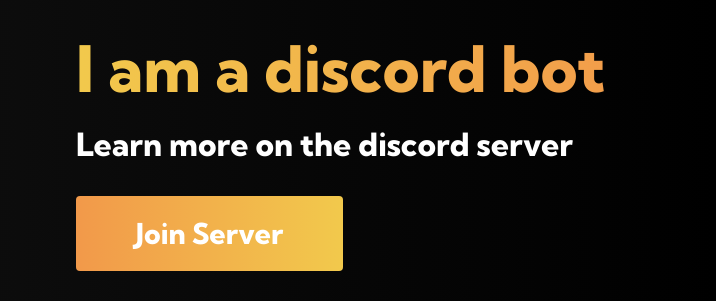
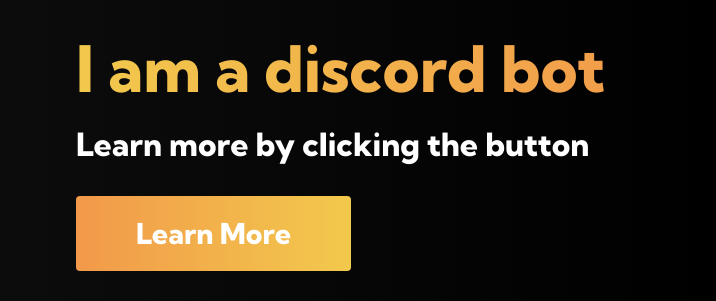
Before and after one commit to TheRealBobBot/TheRealBobBot.github.io, a plain HTML site: page index.html in a window 1280 px wide. Shown: the part 1175-1476 px from the top of the page, 564-1280 px from the left. Drawn offline with Linux system fonts and the light colour scheme.

Commit message:
Update index.html

```diff
--- a/index.html
+++ b/index.html
@@ -52,8 +52,8 @@
             <div class="main__content">
                 <h1>What am I?</h1>
                 <h2>I am a discord bot</h2>
-                <p>Learn more on the discord server</p>
-                <button class="main__btn"><a href="https://discord.gg/8n9vnskccj">Join Server</a></button>
+                <p>Learn more by clicking the button</p>
+                <button class="main__btn"><a href="https://discord.gg/8n9vnskccj">Learn More</a></button>
             </div>
         </div>
     </div>
```
